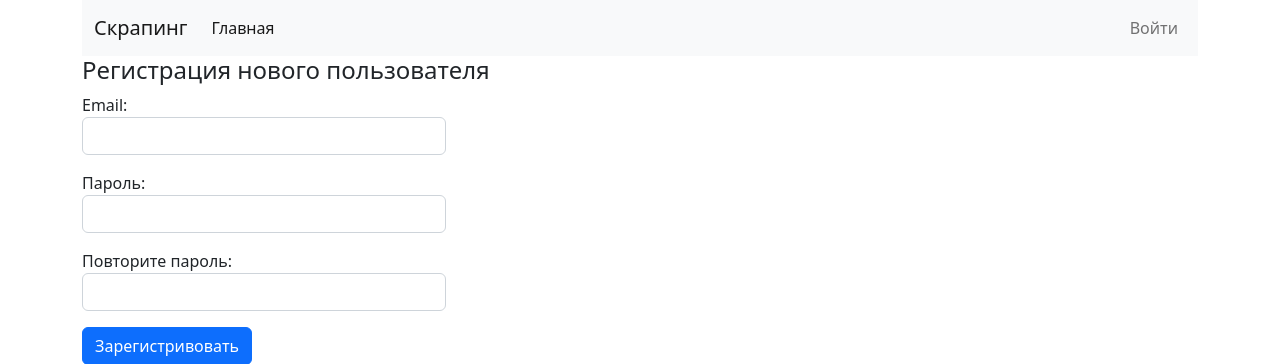
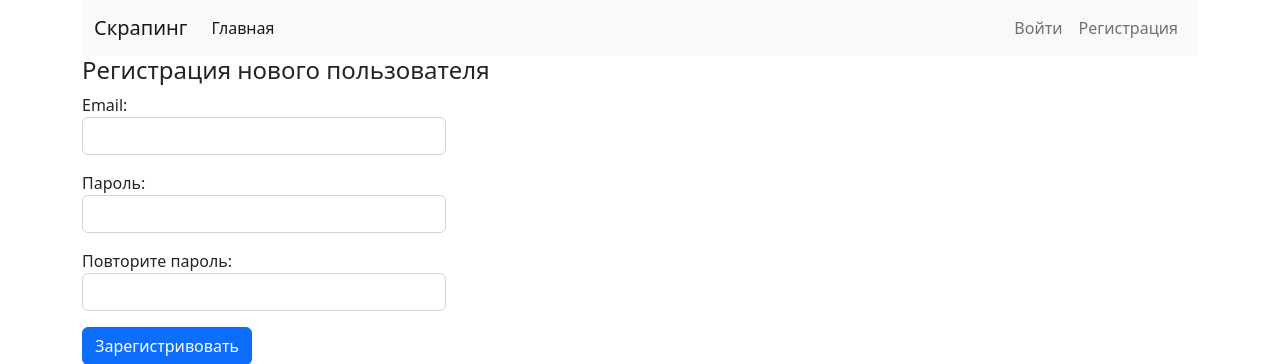
Before and after one commit to darthmorgot/scraping_service, a Django app: page /accounts/register/ in a window 1280 px wide. Shown: the top 364 px of the page. Run offline with Django 4.2, Linux system fonts and the light colour scheme.

Commit message:
Мелкие правки разметки в блоке навигации по сайту.

```diff
--- a/templates/base.html
+++ b/templates/base.html
@@ -34,6 +34,9 @@
             <li class="nav-item">
               <a class="nav-link" href="{% url 'login' %}">Войти</a>
             </li>
+            <li class="nav-item">
+              <a class="nav-link" href="{% url 'register' %}">Регистрация</a>
+            </li>
             {% endif %}
           </ul>
         </div>
```
